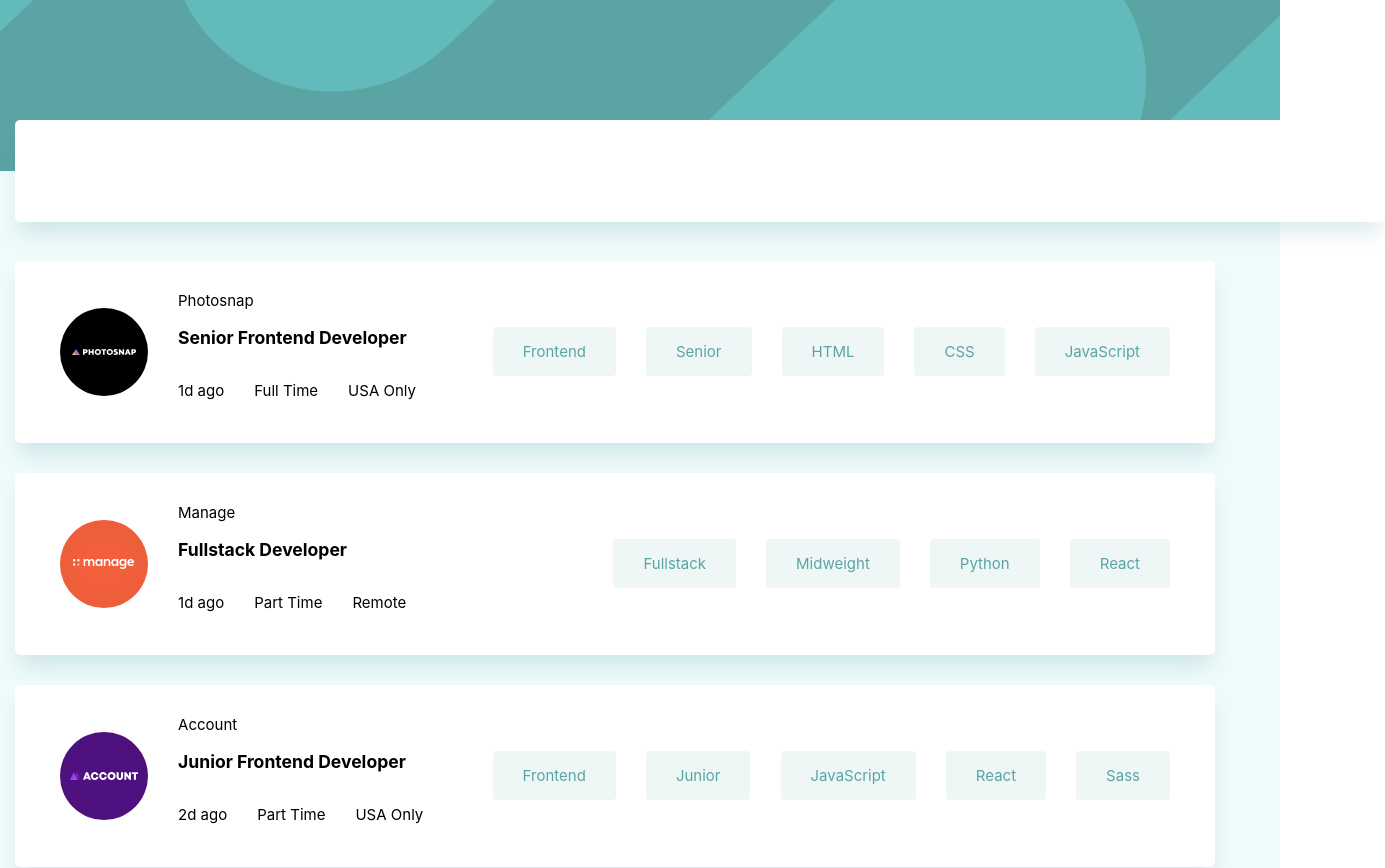
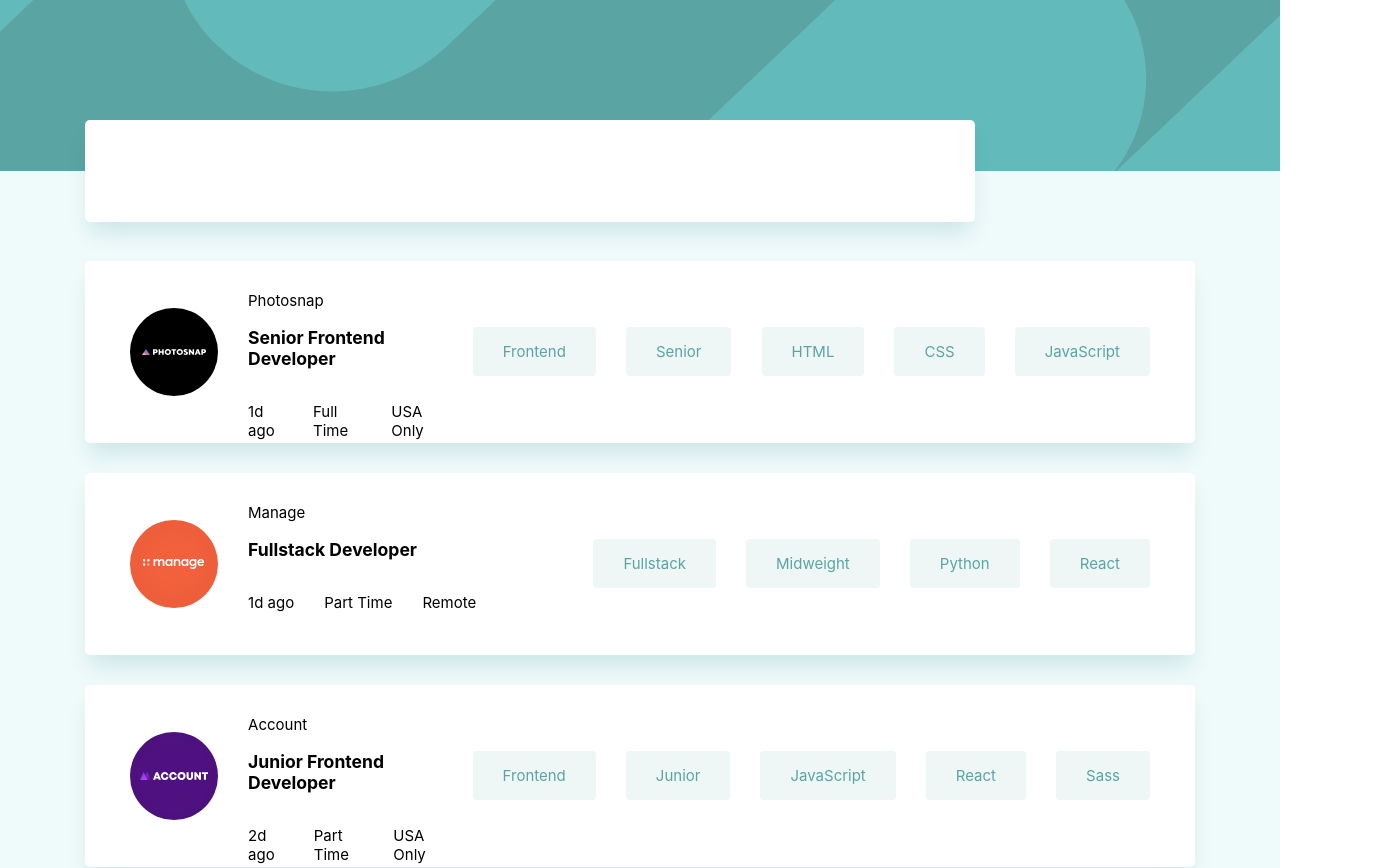
Before and after one commit to rojasmart/job-listings-with-filtering, a React (Create React App) app: page / in a window 1280 px wide. Shown: the top 868 px of the page, 1385 px wide, since content can reach past the window. Built offline with nearby package versions, Linux system fonts and the light colour scheme.

Commit message:
added clear button and aligned filter cards

```diff
--- a/src/components/JobSearch.js
+++ b/src/components/JobSearch.js
@@ -4,6 +4,7 @@ const JobSearch = ({ filter }) => {
       {filter.map((item, index) => {
         return <span key={index}>{item}</span>;
       })}
+      <div className="clear">{!!filter.length && <span>clear</span>}</div>
     </div>
   );
 };
--- a/src/index.css
+++ b/src/index.css
@@ -35,6 +35,7 @@ code {
 
 .container {
   display: flex;
+  justify-content: center;
   min-height: 100vh;
   background-color: var(--light-grayish-cyan-background);
 }
@@ -53,7 +54,7 @@ header img {
 }
 
 .filter-list {
-  width: 1110px;
+  max-width: 1110px;
   padding: 6rem 1rem;
   display: flex;
   flex-direction: column;
@@ -61,7 +62,6 @@ header img {
 }
 
 .job-card {
-  width: 100%;
   height: 152px;
   border-radius: 5px;
   background-color: var(--white);
@@ -76,6 +76,7 @@ header img {
   position: absolute;
   top: 120px;
   height: 72px;
+  width: 100vh;
 }
 
 .job-info-secondary {
@@ -116,6 +117,11 @@ header img {
   align-self: center;
 }
 
+.clear {
+  align-self: center;
+  margin-left: auto;
+}
+
 /* Tablet */
 
 @media only screen and (max-width: 768px) {
```
